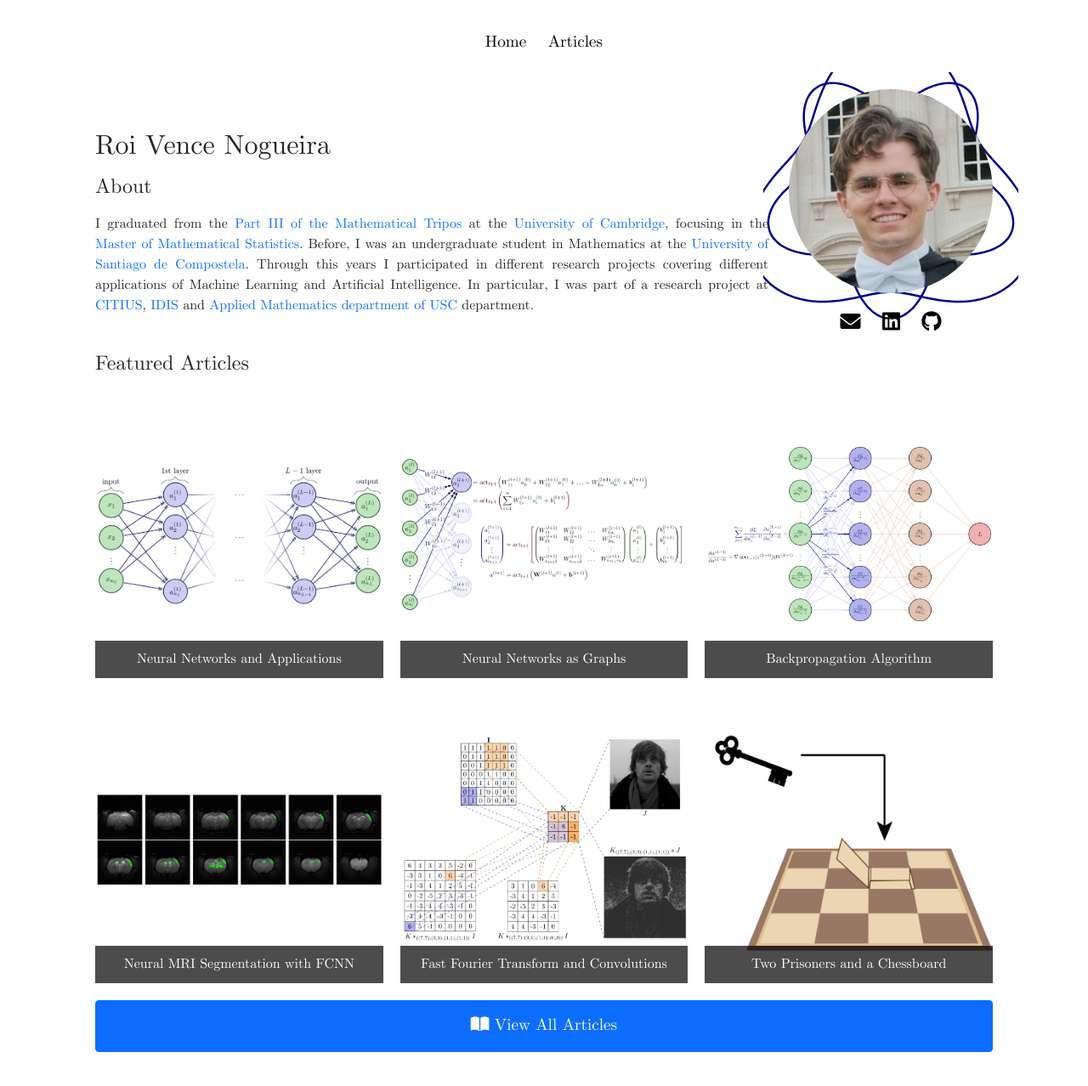
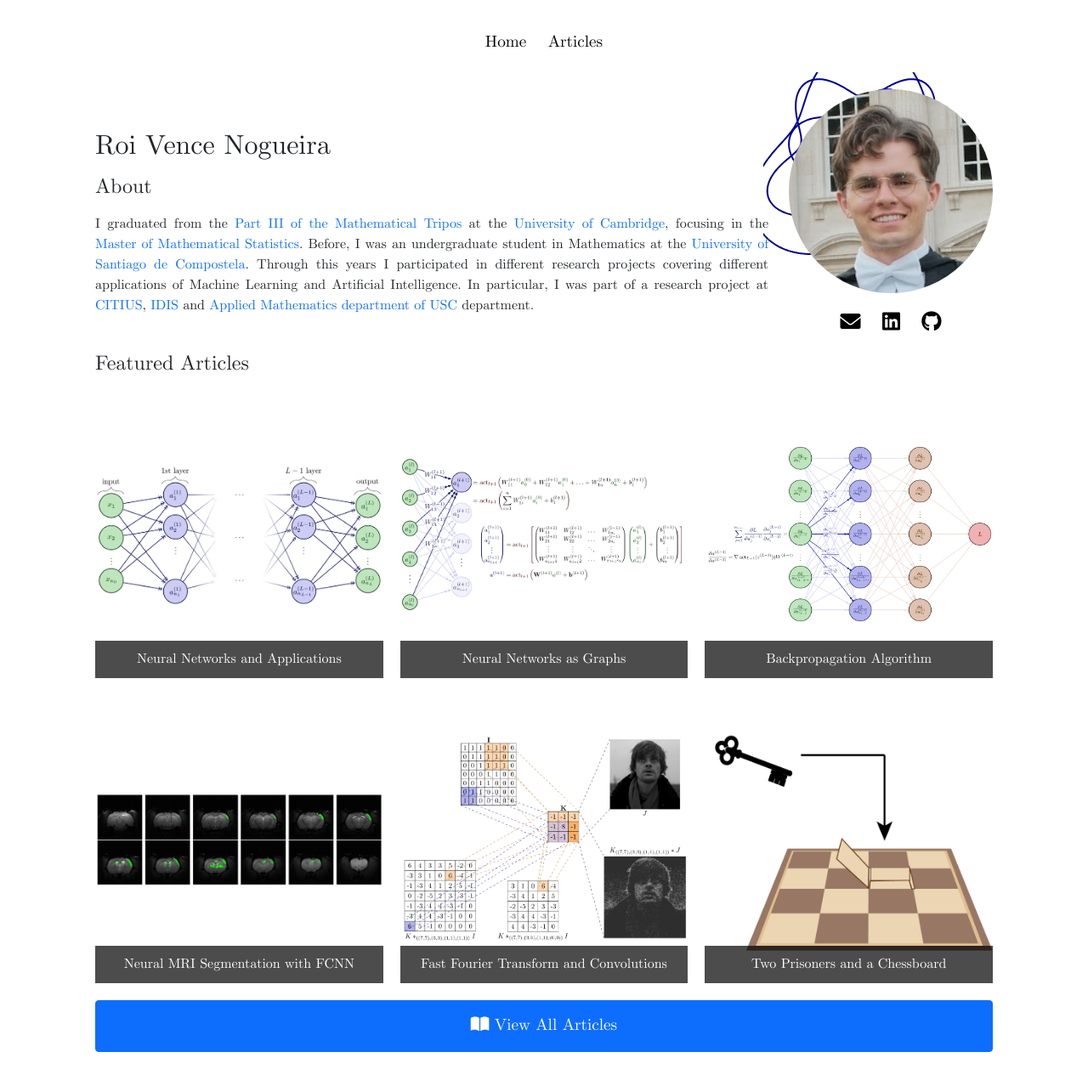
Before and after one commit to RoidaVinci/web, a Jekyll site: the page built from index.md, in a window 1280 px wide. Shown: the whole page at 85% size. Built offline with Jekyll 4.4.1, drawn with Linux system fonts in a browser that asks for light colours.

Commit message:
Update index.md

```diff
--- a/index.md
+++ b/index.md
@@ -20,7 +20,7 @@
                 <img id="profileImg" class="profile-img" src="{{ '/assets/profile.jpg' | relative_url }}" />
 
                 <!-- Multiple SVG Waves -->
-                <svg class="wave" viewBox="0 0 240 240" width="240" height="240">
+                <svg class="wave" viewBox="0 0 300 300" width="300" height="300">
                     <path id="wavePath1" d="M120,120" fill="none" stroke="#00008B" stroke-width="2"/>
                     <path id="wavePath2" d="M120,120" fill="none" stroke="#00008B" stroke-width="2"/>
                     <path id="wavePath3" d="M120,120" fill="none" stroke="#00008B" stroke-width="2"/>
```
